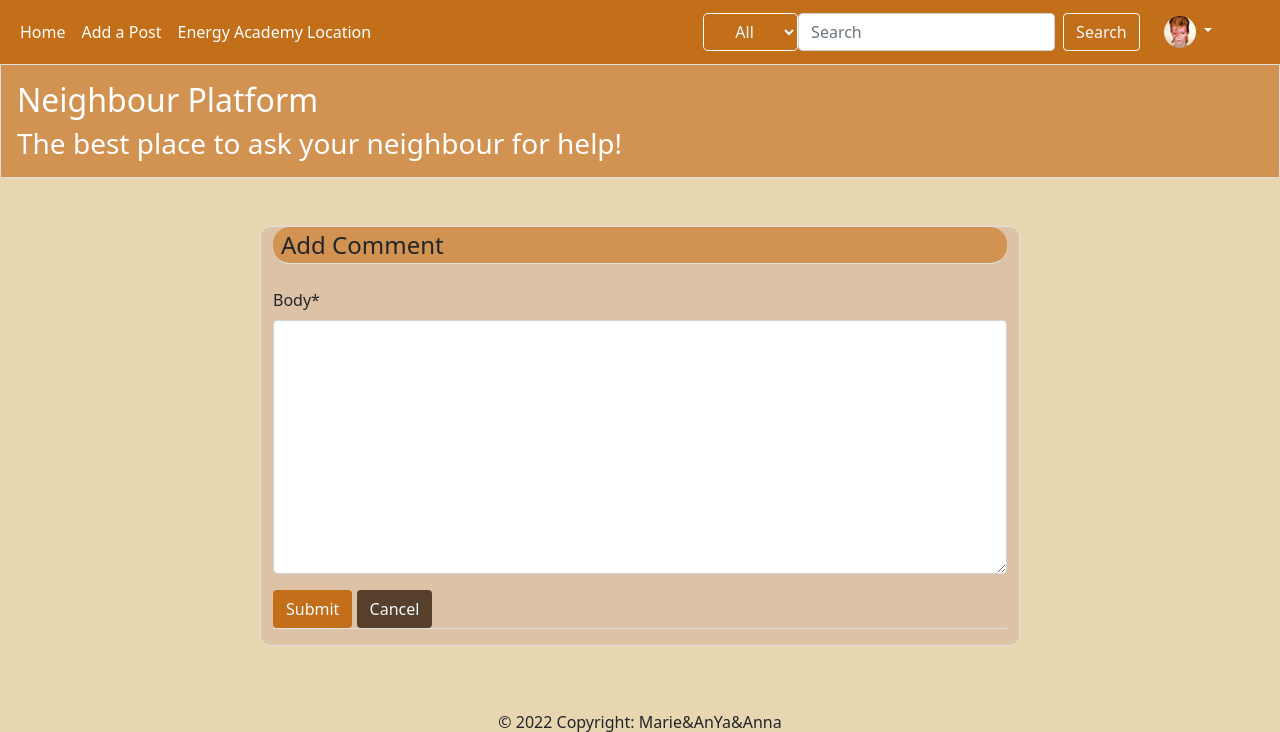
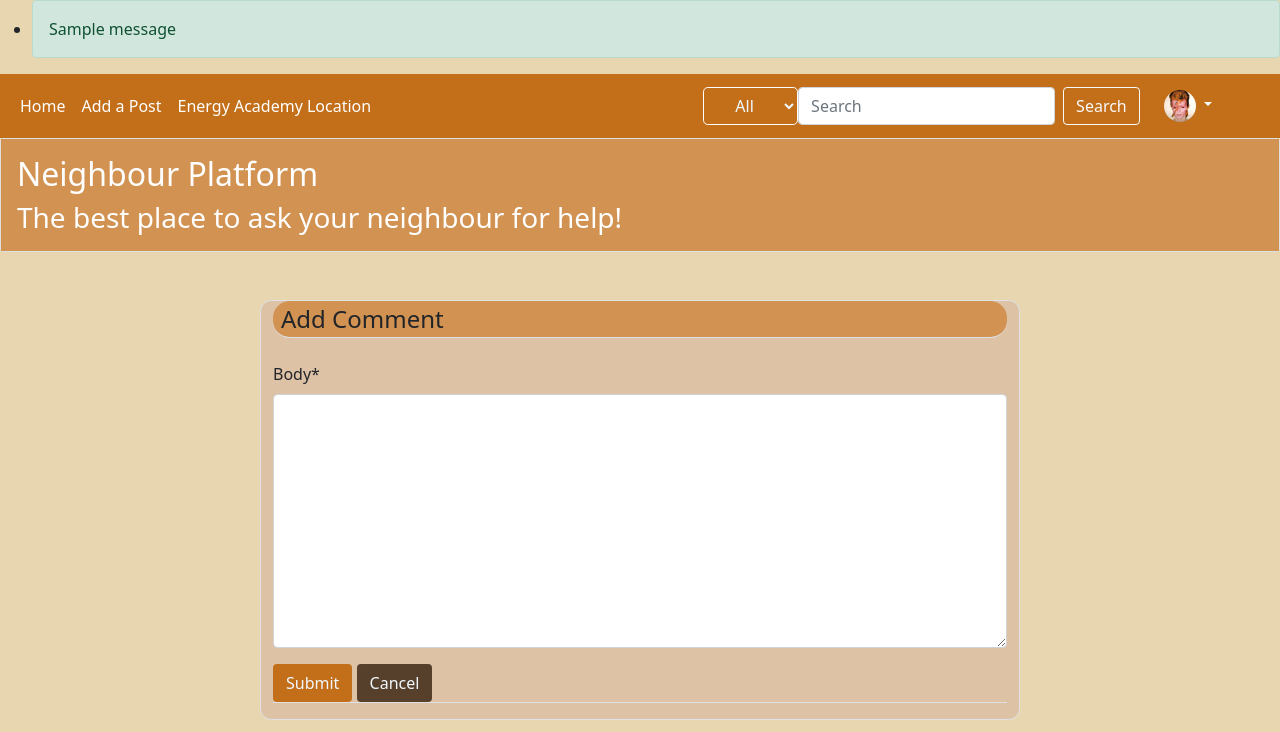
Before and after one commit to MarieEngel/message_board, a Django app: page /post/1/comment/ in a window 1280 px wide. Shown: the top 732 px of the page. Run offline with Django 4.2, Linux system fonts and the light colour scheme; a user stored in the database is signed in; data comes from the database, SQL or seed files in the repository; tables that the repository leaves empty hold one stand-in row (values such as "Sample post"); one stand-in notice (Sample message) is shown; parts of the project's set-up code (start-up, migrations or seed data) failed here and were passed over; some libraries are stand-ins or nearby versions.

Commit message:
add messages displaying

```diff
--- a/post/templates/post/base.html
+++ b/post/templates/post/base.html
@@ -26,6 +26,19 @@
         <link rel="stylesheet" type="text/css" href="{% static 'css/style.css' %}">
     </head>
     <body>
+        <!-- Messages -->
+        {% if messages %}
+        <ul class="messages">
+            {% for msg in messages %}
+            <li>
+                <div class="alert alert-{{msg.level_tag}}" role="alert">
+                {{msg.message}}
+                </div>
+            </li>
+            {% endfor %}
+        </ul>
+        {% endif %}
+        <!-- End Messages alerts -->
         <!-- Nav -->
         <nav class="navbar navbar-expand-lg">
             <div class="container-fluid">
```
